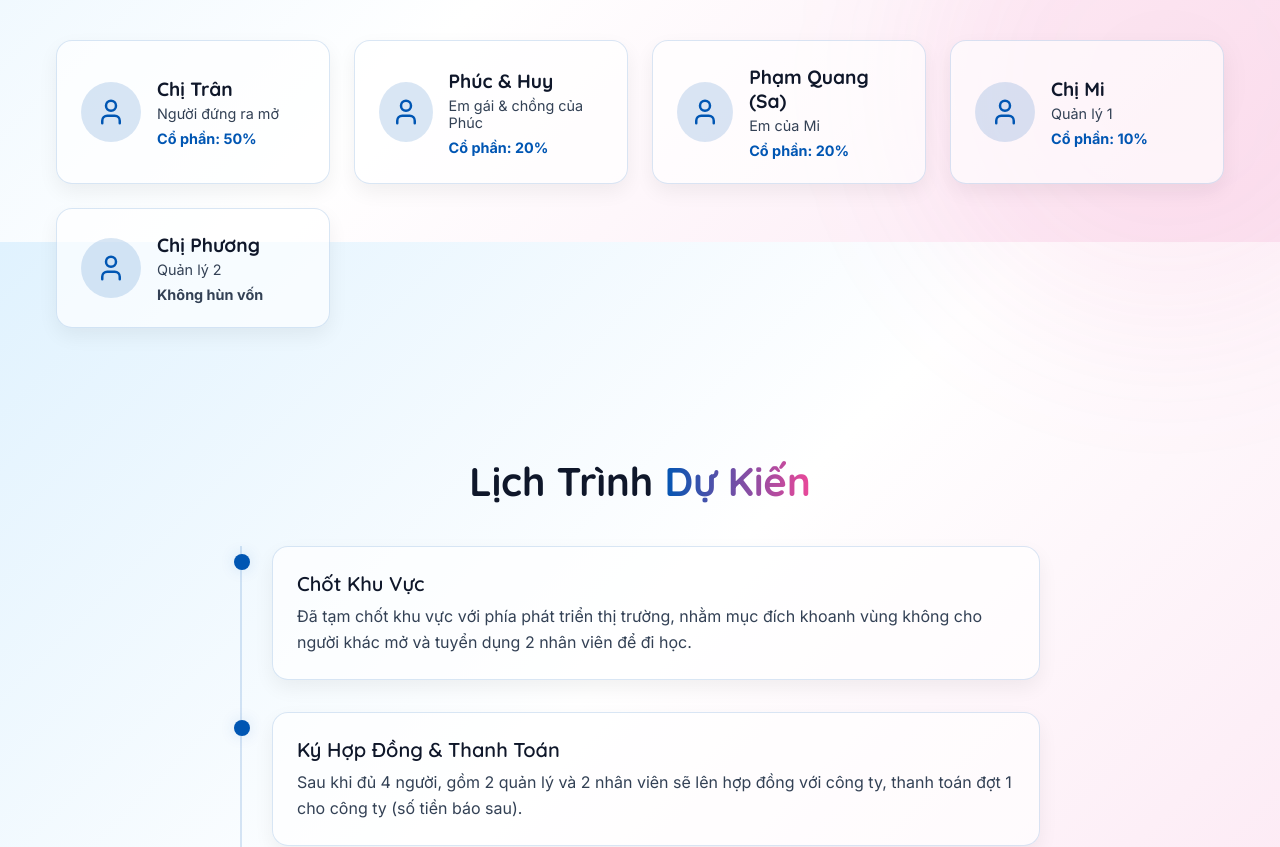
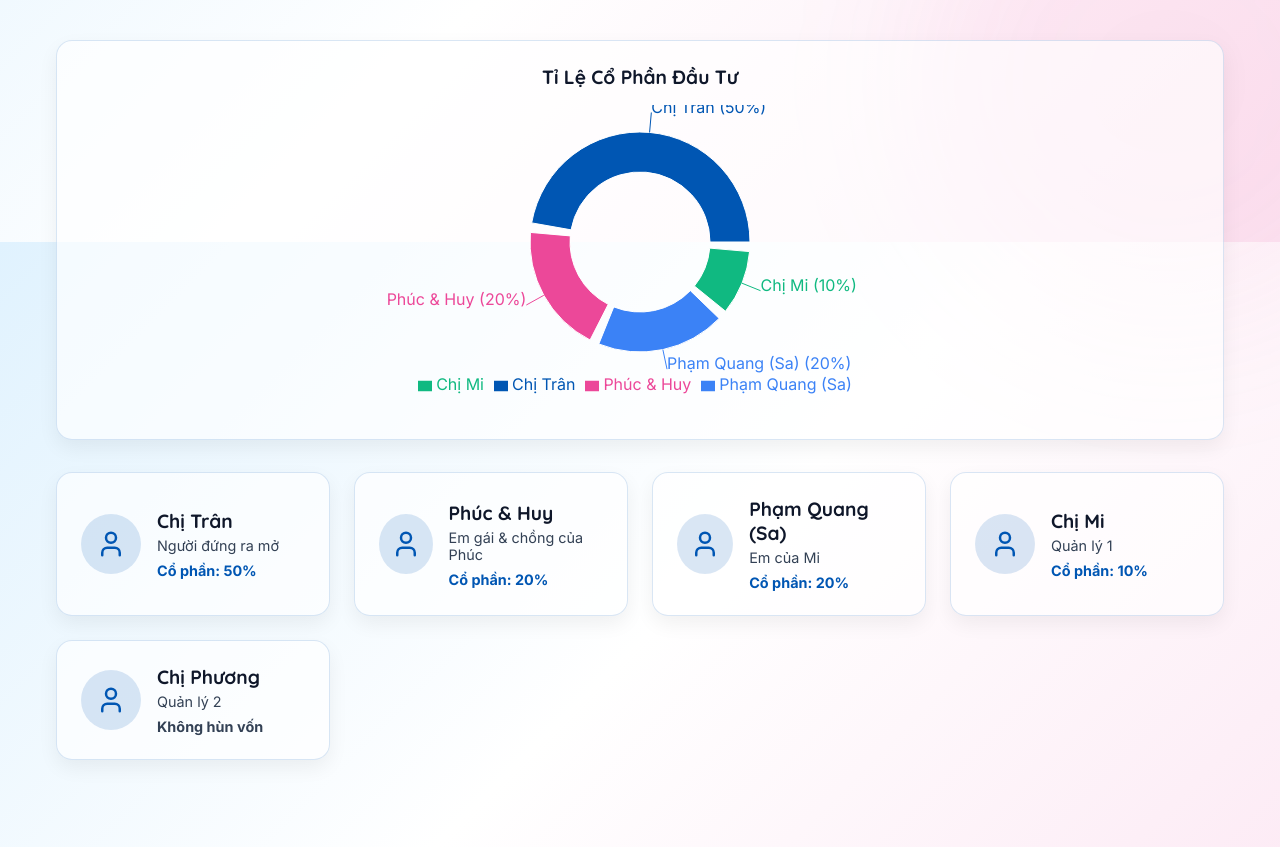
Before and after one commit to huy4vn/tea-shop-dashboard, a React (Vite) app: page / in a window 1280 px wide. Shown: the part 558-1405 px from the top of the page. Built offline with nearby package versions, Linux system fonts and the light colour scheme.

Commit message:
Add PieChart for shareholders

```diff
--- a/src/App.jsx
+++ b/src/App.jsx
@@ -1,5 +1,6 @@
 import React, { useState, useEffect } from 'react';
 import { Users, Clock, MapPin, Store, Building2, ChevronRight, User, Sun, Moon } from 'lucide-react';
+import { PieChart, Pie, Cell, Tooltip, ResponsiveContainer, Legend } from 'recharts';
 import './index.css';
 import './App.css';
 
@@ -25,6 +26,15 @@ function App() {
   ];
 
   const totalInvestment = team.reduce((sum, member) => sum + member.investment, 0);
+
+  const chartData = team
+    .filter(member => member.investment > 0)
+    .map(member => ({
+      name: member.name,
+      value: member.investment
+    }));
+
+  const COLORS = ['#0056b3', '#ec4899', '#3b82f6', '#10b981', '#f59e0b'];
 
   const steps = [
     {
@@ -99,7 +109,38 @@ function App() {
       {/* Team Section */}
       <section className="animate-fade-in" style={{ animationDelay: '0.2s' }}>
         <h2 className="section-title">Thành Viên <span className="text-gradient">& Cổ Đông</span></h2>
-        <div className="team-grid">
+
+        <div style={{ display: 'flex', flexDirection: 'column', gap: '2rem' }}>
+          {/* Chart Card */}
+          <div className="glass-card" style={{ height: '400px', width: '100%', display: 'flex', flexDirection: 'column', alignItems: 'center' }}>
+            <h3 style={{ marginBottom: '1rem', color: 'var(--text-primary)', fontSize: '1.2rem' }}>Tỉ Lệ Cổ Phần Đầu Tư</h3>
+            <ResponsiveContainer width="100%" height="100%">
+              <PieChart>
+                <Pie
+                  data={chartData}
+                  cx="50%"
+                  cy="50%"
+                  innerRadius={70}
+                  outerRadius={110}
+                  paddingAngle={5}
+                  dataKey="value"
+                  labelLine={true}
+                  label={({ name, percent }) => `${name} (${(percent * 100).toFixed(0)}%)`}
+                >
+                  {chartData.map((entry, index) => (
+                    <Cell key={`cell-${index}`} fill={COLORS[index % COLORS.length]} />
+                  ))}
+                </Pie>
+                <Tooltip
+                  formatter={(value) => [`${value}tr`, 'Góp vốn']}
+                  contentStyle={{ borderRadius: '8px', background: 'var(--glass-bg)', border: '1px solid var(--glass-border)' }}
+                />
+                <Legend verticalAlign="bottom" height={36}/>
+              </PieChart>
+            </ResponsiveContainer>
+          </div>
+
+          <div className="team-grid" style={{ marginTop: '0' }}>
           {team.map((member, idx) => (
             <div key={idx} className="glass-card team-card">
               <div className="avatar-wrapper">
@@ -120,6 +161,7 @@ function App() {
               </div>
             </div>
           ))}
+        </div>
         </div>
       </section>
 
```
